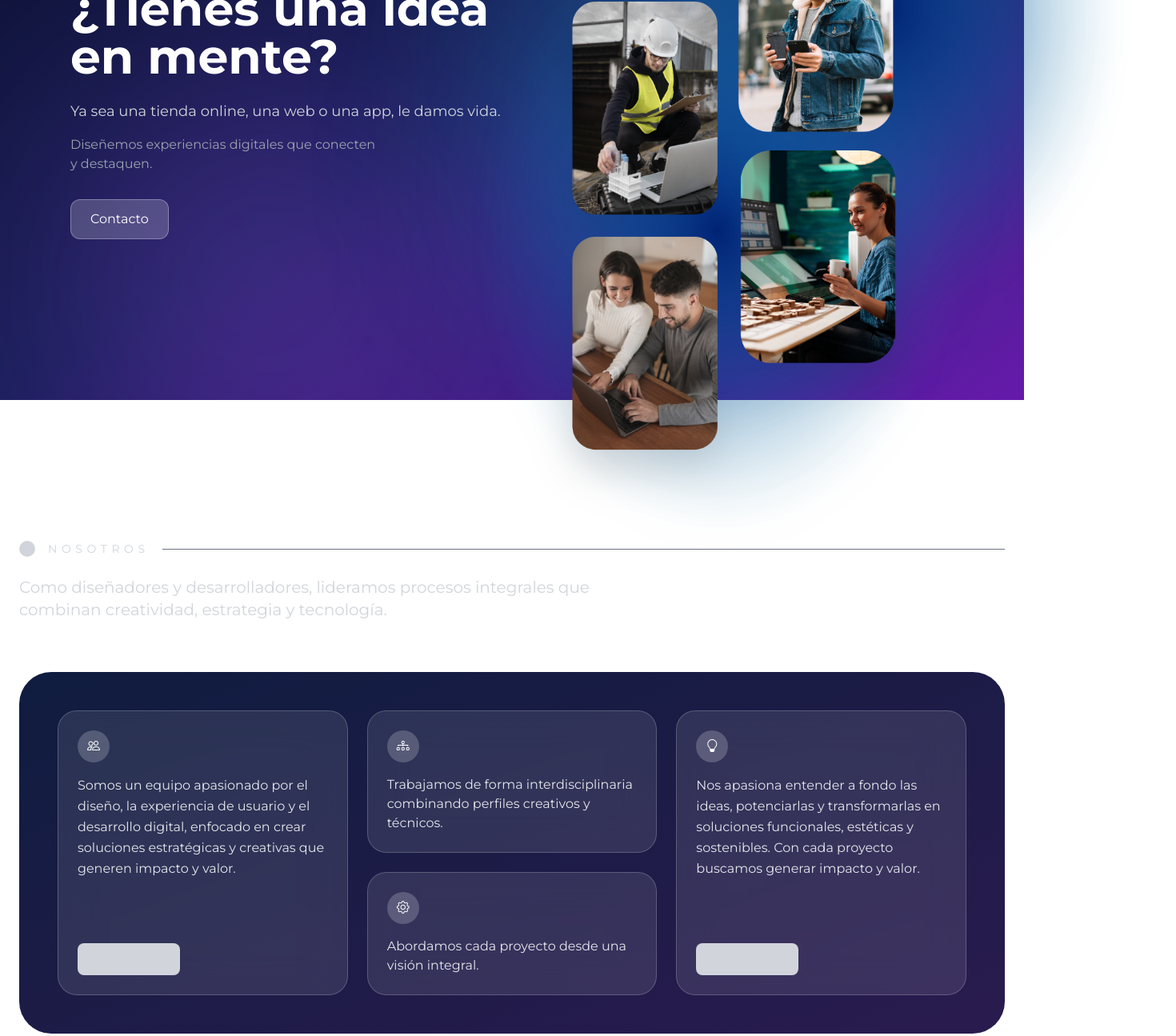
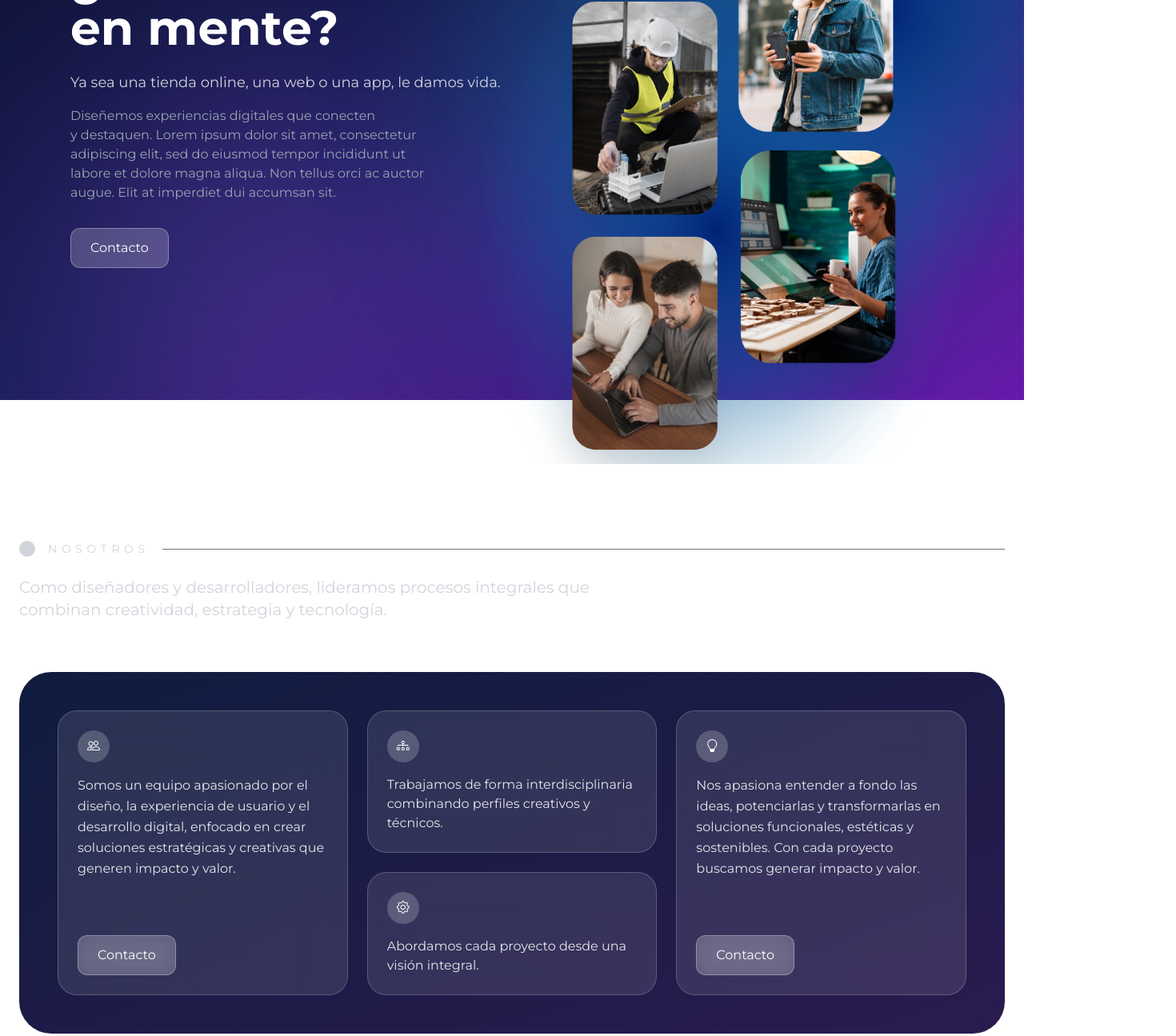
Before and after one commit to Mgroyes/Fractal-estudio-digital, an Angular app: page / in a window 1280 px wide. Shown: the part 300-1595 px from the top of the page at 80% size, 1470 px wide, since content can reach past the window. Built offline with nearby package versions, Linux system fonts and the light colour scheme.

Commit message:
restoquesPrimeros3Componetes

```diff
--- a/src/app/shared/hero/hero.component.html
+++ b/src/app/shared/hero/hero.component.html
@@ -1,4 +1,4 @@
-<section class="relative min-h-[110vh] flex items-center text-white">
+<section class="relative min-h-[110vh] flex items-center text-white overflow-hidden">
 
 
   <!-- 🧱 CONTENIDO -->
@@ -17,7 +17,8 @@
       </p>
 
       <p class="text-gray-400 mb-8 max-w-md">
-        Diseñemos experiencias digitales que conecten <br> y destaquen.
+        Diseñemos experiencias digitales que conecten <br> y destaquen. Lorem ipsum dolor sit amet, consectetur adipiscing elit,
+        sed do eiusmod tempor incididunt ut labore et dolore magna aliqua. Non tellus orci ac auctor augue. Elit at imperdiet dui accumsan sit.
       </p>
 
       <button class="bg-white/20 backdrop-blur-md px-6 py-3 rounded-xl border border-white/30 hover:bg-white/30 transition">
@@ -39,15 +40,14 @@
 
 
 <!-- 💻 IMAGEN DESKTOP -->
-<!-- 💻 IMAGEN DESKTOP -->
-<div class="hidden lg:block absolute right-0 top-1/2 -translate-y-1/2 translate-x-[20%] py-12">
+ <div class="hidden lg:block absolute right-0 top-1/2 -translate-y-1/2 translate-x-[10%] xl:translate-x-[20%] py-12">
 
-  <img
-    src="assets/imgs/imagenHero.png"
-    alt="Equipo digital"
-    class="w-[750px] top-[300px] xl:w-[950px] object-contain drop-shadow-2xl"
-  />
+    <img
+      src="assets/imgs/imagenHero.png"
+      alt="Equipo digital"
+      class="w-full max-w-[750px] xl:max-w-[950px] object-contain drop-shadow-2xl"
+    />
 
-</div>
+  </div>
 
 </section>
--- a/src/app/shared/navbar/navbar.component.html
+++ b/src/app/shared/navbar/navbar.component.html
@@ -136,22 +136,36 @@
   </div>
 
   <!-- 📱 MOBILE MENU -->
+  <!-- 📱 MOBILE MENU -->
+<div
+  *ngIf="isMobileOpen"
+  class="fixed inset-0 z-50 flex items-start justify-center pt-24 px-4"
+>
+
+  <!-- CONTENEDOR GLASS -->
   <div
-    *ngIf="isMobileOpen"
-    class="fixed inset-0 bg-black/95 backdrop-blur-xl text-white z-50 flex flex-col p-6"
+    class="w-full max-w-md
+    text-white
+    rounded-3xl
+    p-6
+    border border-white/10
+    shadow-2xl
+    backdrop-blur-xl
+    bg-[#0b0f2a]/40
+    transition-all duration-300"
   >
 
     <!-- TOP -->
-    <div class="flex justify-between items-center mb-10">
-      <img src="assets/imgs/logoFractal.png" class="w-28" />
+    <div class="flex justify-between items-center mb-8">
+      <img src="assets/imgs/logoFractal.png" class="w-24" />
 
       <button (click)="toggleMobile()">
-        <i class="bi bi-x-lg text-2xl"></i>
+        <i class="bi bi-x-lg text-xl"></i>
       </button>
     </div>
 
     <!-- LINKS -->
-    <div class="flex flex-col gap-6 text-lg">
+    <div class="flex flex-col gap-6 text-base">
 
       <!-- SERVICIOS -->
       <div>
@@ -160,7 +174,7 @@
           (click)="toggleMobileServices()"
           class="flex justify-between items-center w-full py-2"
         >
-          Servicios
+          <span class="font-medium">Servicios</span>
 
           <i
             class="bi transition"
@@ -193,15 +207,16 @@
 
       </div>
 
-      <a class="hover:text-white/70">Nosotros</a>
-      <a class="hover:text-white/70">Proceso</a>
-      <a class="hover:text-white/70">Portafolio</a>
-      <a class="hover:text-white/70">Testimonios</a>
+      <!-- LINKS PRINCIPALES -->
+      <a class="hover:text-white/70 transition">Nosotros</a>
+      <a class="hover:text-white/70 transition">Proceso</a>
+      <a class="hover:text-white/70 transition">Portafolio</a>
+      <a class="hover:text-white/70 transition">Testimonios</a>
 
     </div>
 
     <!-- CTA -->
-    <div class="mt-auto pt-10 flex flex-col gap-4">
+    <div class="mt-10 flex flex-col gap-4">
 
       <button class="bg-white/10 py-3 rounded-xl flex justify-center gap-2">
         <i class="bi bi-whatsapp"></i> WhatsApp
@@ -215,4 +230,6 @@
 
   </div>
 
+</div>
+
 </header>
--- a/src/app/shared/nosotros/nosotros.component.html
+++ b/src/app/shared/nosotros/nosotros.component.html
@@ -59,7 +59,9 @@
 
           <!-- BOTÓN -->
           <div class="mt-6">
-            <div class="w-32 h-10 bg-gray-300 rounded-lg"></div>
+            <button class="bg-white/20 backdrop-blur-md px-6 py-3 rounded-xl border border-white/30 hover:bg-white/30 transition">
+        Contacto
+      </button>
           </div>
 
         </div>
@@ -117,7 +119,9 @@
 
           <!-- BOTÓN -->
           <div class="mt-6">
-            <div class="w-32 h-10 bg-gray-300 rounded-lg"></div>
+           <button class="bg-white/20 backdrop-blur-md px-6 py-3 rounded-xl border border-white/30 hover:bg-white/30 transition">
+        Contacto
+      </button>
           </div>
 
         </div>
```
Also changed, not shown: src/assets/imgs/imgServicios1.png (added).
